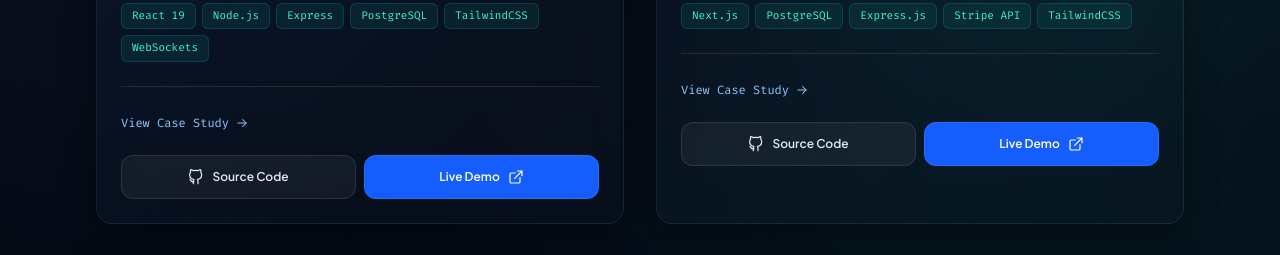
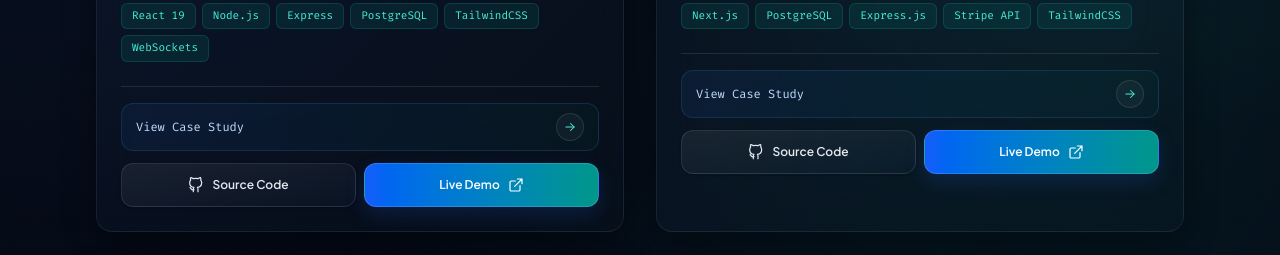
Before and after one commit to IvanWinataa/porto, a React (Vite) app in the folder frontend/: page / in a window 1280 px wide. Shown: the part 5193-5448 px from the top of the page. Built offline with nearby package versions, Linux system fonts and the light colour scheme; no server answers.

Commit message:
feat: enhance project card styling; add hover effects and improve button designs for better user interaction

```diff
--- a/frontend/src/index.css
+++ b/frontend/src/index.css
@@ -107,6 +107,33 @@ html[data-theme='light'] .footer-surface {
     box-shadow 260ms ease;
 }
 
+.project-card::before {
+  position: absolute;
+  z-index: 1;
+  top: 0;
+  left: 16%;
+  width: 68%;
+  height: 1px;
+  background: linear-gradient(90deg, transparent, rgba(96, 165, 250, 0.7), rgba(45, 212, 191, 0.72), transparent);
+  content: "";
+  opacity: 0.42;
+  pointer-events: none;
+  transform: scaleX(0.68);
+  transform-origin: center;
+  transition: opacity 300ms ease, transform 300ms ease;
+}
+
+.project-card:hover::before,
+.project-card:focus-within::before {
+  opacity: 1;
+  transform: scaleX(1);
+}
+
+.project-card:focus-within {
+  border-color: rgba(45, 212, 191, 0.34);
+  box-shadow: 0 16px 42px rgba(37, 99, 235, 0.14), 0 0 0 1px rgba(45, 212, 191, 0.1);
+}
+
 @media (hover: hover) and (pointer: fine) {
   .glass-card-interactive:hover {
     transform: translate3d(0, -3px, 0);
@@ -124,6 +151,11 @@ html[data-theme='light'] .footer-surface {
       0 0 0 1px rgba(20, 184, 166, 0.09),
       inset 0 1px rgba(255, 255, 255, 0.8);
   }
+}
+
+html[data-theme='light'] .project-card:focus-within {
+  border-color: rgba(37, 99, 235, 0.28);
+  box-shadow: 0 16px 36px rgba(37, 99, 235, 0.11), 0 0 0 1px rgba(20, 184, 166, 0.09);
 }
 
 html[data-theme='light'] .section-surface {
@@ -222,6 +254,8 @@ html[data-theme='light'] [class~='text-blue-500'] {
 }
 html[data-theme='light'] .project-preview [class~='text-white'] { color: #fff; }
 html[data-theme='light'] .group:hover .project-preview [class~='group-hover:text-teal-300'] { color: #99f6e4; }
+html[data-theme='light'] .project-card .project-demo-action,
+html[data-theme='light'] .project-card .project-demo-action:hover { color: #fff; }
 html[data-theme='light'] [class~='text-teal-100'],
 html[data-theme='light'] [class~='text-teal-200'],
 html[data-theme='light'] [class~='text-teal-300'],
--- a/frontend/src/sections/Projects.jsx
+++ b/frontend/src/sections/Projects.jsx
@@ -289,7 +289,7 @@ export default function Projects() {
             {filteredProjects.map((project, index) => (
               <ScrollReveal key={`${project.id}-${activeCategory}-${activeTechnology}`} delay={Math.min(index * 65, 260)} className="h-full min-w-0">
                 <GlassCard
-                  className="group flex h-full flex-col justify-between hover:border-blue-500/40 transition-all duration-300 relative"
+                  className="project-card group flex h-full flex-col justify-between hover:border-blue-500/40 transition-all duration-300 relative"
                 >
                 <div>
                   {/* Browser-style project preview */}
@@ -354,10 +354,12 @@ export default function Projects() {
                       onClick={() => setSelectedProject(project)}
                       aria-haspopup="dialog"
                       aria-label={t(`View details for ${project.title}`, `Lihat detail ${project.title}`)}
-                      className="inline-flex min-h-10 items-center gap-1.5 rounded text-xs font-mono text-blue-300 transition-colors hover:text-white focus-visible:outline-none focus-visible:ring-2 focus-visible:ring-teal-400"
+                      className="group/case-study inline-flex min-h-12 w-full items-center justify-between gap-3 rounded-xl border border-blue-400/15 bg-gradient-to-r from-blue-500/[0.08] to-teal-500/[0.04] px-3.5 text-left text-xs font-mono text-blue-200 transition-[border-color,background-color,box-shadow,color] duration-300 hover:border-teal-300/30 hover:from-blue-500/[0.14] hover:to-teal-500/[0.1] hover:text-white hover:shadow-[0_8px_24px_rgba(37,99,235,0.1)] focus-visible:outline-none focus-visible:ring-2 focus-visible:ring-teal-400"
                     >
                       <span>{t('View Case Study', 'Lihat Studi Kasus')}</span>
-                      <Icon name="arrowRight" className="h-3.5 w-3.5" />
+                      <span aria-hidden="true" className="flex h-7 w-7 shrink-0 items-center justify-center rounded-full border border-white/10 bg-white/[0.04] text-teal-300 transition-[transform,background-color,border-color] duration-300 group-hover/case-study:translate-x-0.5 group-hover/case-study:border-teal-300/30 group-hover/case-study:bg-teal-400/10 group-focus-visible/case-study:translate-x-0.5">
+                        <Icon name="arrowRight" className="h-3.5 w-3.5" />
+                      </span>
                     </button>
 
                     <div className="grid grid-cols-1 gap-2 sm:grid-cols-2">
@@ -367,9 +369,9 @@ export default function Projects() {
                           target="_blank"
                           rel="noopener noreferrer"
                           aria-label={t(`Open source code for ${project.title}`, `Buka kode sumber ${project.title}`)}
-                          className="inline-flex min-h-11 items-center justify-center gap-2 rounded-xl border border-white/10 bg-white/5 px-4 text-xs font-semibold text-slate-200 transition-colors hover:border-white/20 hover:bg-white/10 hover:text-white focus-visible:outline-none focus-visible:ring-2 focus-visible:ring-teal-400"
+                          className="group/source inline-flex min-h-11 items-center justify-center gap-2 rounded-xl border border-white/10 bg-gradient-to-br from-white/[0.07] to-blue-400/[0.035] px-4 text-xs font-semibold text-slate-200 shadow-sm shadow-black/10 transition-[transform,border-color,background-color,box-shadow,color] duration-300 hover:-translate-y-0.5 hover:border-teal-300/30 hover:from-blue-500/10 hover:to-teal-500/10 hover:text-white hover:shadow-[0_8px_22px_rgba(20,184,166,0.1)] active:translate-y-0 focus-visible:outline-none focus-visible:ring-2 focus-visible:ring-teal-400"
                         >
-                          <Icon name="github" className="h-4 w-4" />
+                          <Icon name="github" className="h-4 w-4 transition-transform duration-300 group-hover/source:scale-110" />
                           <span>{t('Source Code', 'Kode Sumber')}</span>
                         </a>
                       )}
@@ -380,10 +382,10 @@ export default function Projects() {
                           target="_blank"
                           rel="noopener noreferrer"
                           aria-label={t(`Open live demo for ${project.title}`, `Buka demo ${project.title}`)}
-                          className="inline-flex min-h-11 items-center justify-center gap-2 rounded-xl border border-blue-500/50 bg-blue-600 px-4 text-xs font-semibold text-white transition-colors hover:bg-blue-500 focus-visible:outline-none focus-visible:ring-2 focus-visible:ring-teal-400"
+                          className="project-demo-action group/demo inline-flex min-h-11 items-center justify-center gap-2 rounded-xl border border-blue-300/25 bg-gradient-to-r from-blue-600 to-teal-600 px-4 text-xs font-semibold text-white shadow-[0_8px_20px_rgba(37,99,235,0.18)] transition-[transform,border-color,background-color,box-shadow] duration-300 hover:-translate-y-0.5 hover:border-teal-200/50 hover:from-blue-500 hover:to-teal-500 hover:shadow-[0_10px_24px_rgba(20,184,166,0.2)] active:translate-y-0 focus-visible:outline-none focus-visible:ring-2 focus-visible:ring-teal-300"
                         >
                           <span>{t('Live Demo', 'Demo Langsung')}</span>
-                          <Icon name="externalLink" className="h-4 w-4" />
+                          <Icon name="externalLink" className="h-4 w-4 transition-transform duration-300 group-hover/demo:-translate-y-0.5 group-hover/demo:translate-x-0.5" />
                         </a>
                       ) : (
                         <span className="inline-flex min-h-11 items-center justify-center rounded-xl border border-white/5 bg-white/[0.03] px-4 text-center text-xs font-mono text-slate-500">
```
